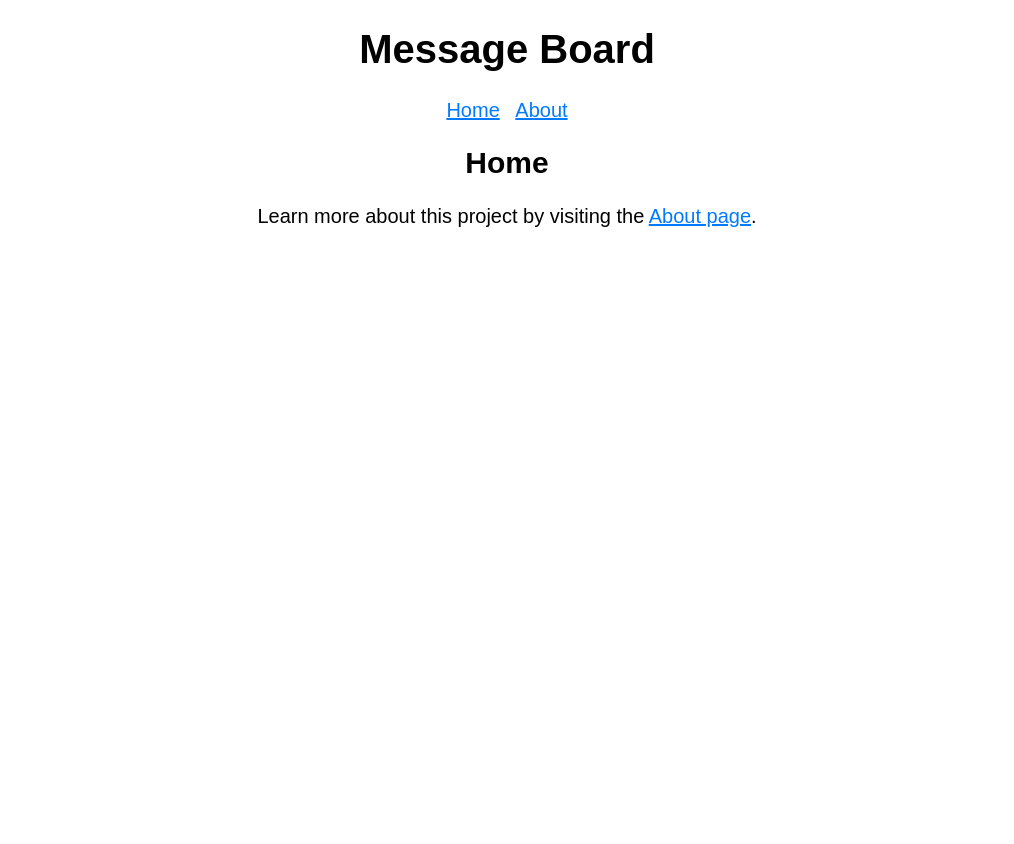
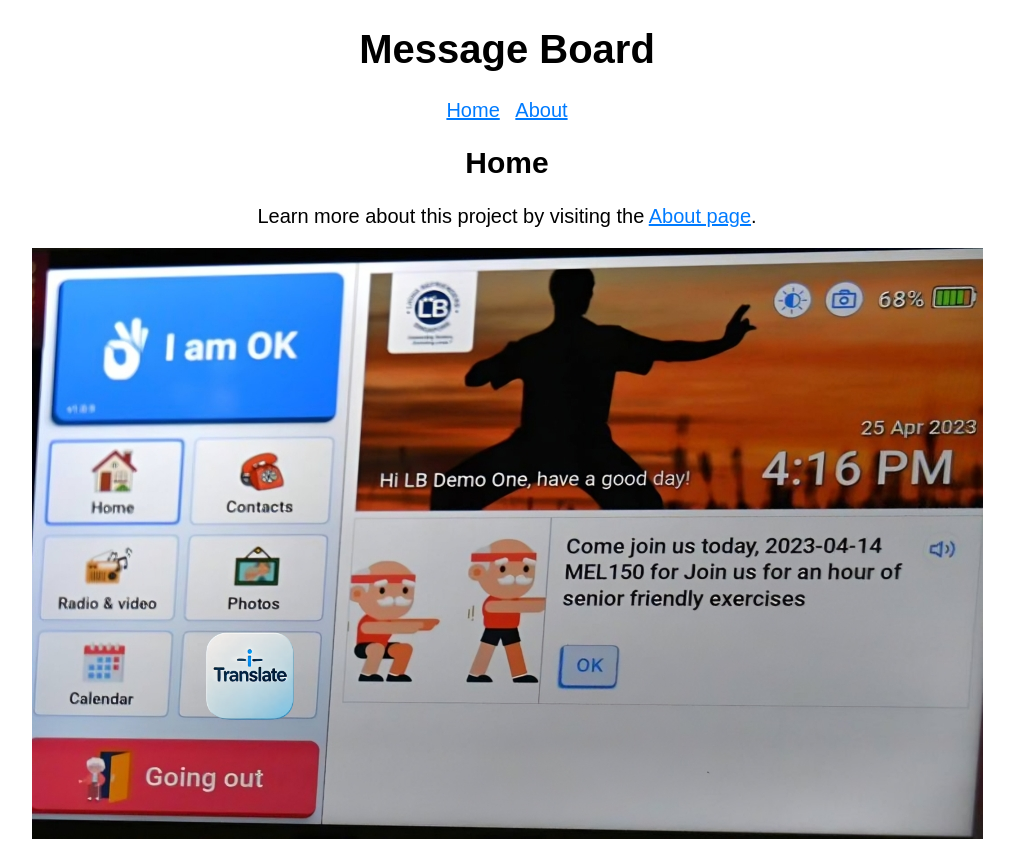
Before and after one commit to ssstin/YouthxHack, a Flask app: page / in a window 1280 px wide. Shown: the whole page, without its empty margins (133-1147 px from the left). Before the commit the page ends 227 px from the top, so only its background shows below. Run offline with Flask 3, Linux system fonts and the light colour scheme.

Commit message:
added images and interactivity

```diff
--- a/sherwyn/static/styles.css
+++ b/sherwyn/static/styles.css
@@ -32,3 +32,31 @@
     width: 80%;
     margin: 0 auto;
   }
+
+/* Container for the background image and overlay image */
+.container {
+    position: relative;
+    display: inline-block; /* Ensures the container only takes up as much space as needed */
+}
+
+/* Background image (tablet or phone screen) */
+.background-image {
+    width: 100%;
+    height: auto;
+}
+
+/* Overlay image that should cover the "Apps" section */
+.overlay-image {
+    position: absolute; /* Position relative to the container */
+    top: 59%;  /* Adjust this value to correctly position over the "Apps" section */
+    left: 15%; /* Adjust this value to correctly position over the "Apps" section */
+    width: 16%; /* Adjust width as needed */
+    height: auto;
+    cursor: pointer;
+    transition: transform 0.3s ease;
+}
+
+/* Optional: Hover effect for the overlay image */
+.overlay-image:hover {
+    transform: scale(1.3);
+}
--- a/sherwyn/templates/base.html
+++ b/sherwyn/templates/base.html
@@ -1,6 +1,8 @@
 <!DOCTYPE html>
 <html lang="en">
 <head>
+  <meta charset="UTF-8">
+  <meta name="viewport" content="width=device-width, initial-scale=1.0">
   <title>Message Board - {% block title %}{% endblock title %}</title>
   <link rel="stylesheet" href="{{ url_for('static', filename='styles.css') }}">
 </head>
@@ -13,6 +15,15 @@
   </header>
   <main>
     {% block content %}<p>No messages.</p>{% endblock content %}
+    <div class="container">
+      <!-- Background Image -->
+      <img src="{{ url_for('static', filename='image/tablet.png') }}" alt="Tablet" class="background-image">
+
+      <!-- Overlay Image -->
+      <a href="/apps-page">
+          <img src="{{ url_for('static', filename='image/translate.png') }}" alt="logo" class="overlay-image">
+      </a>
+    </div>
   </main>
 </section>
 </body>
```
Also changed, not shown: sherwyn/static/image/tablet.png (added), sherwyn/static/image/translate.png (added), 3 other files.
